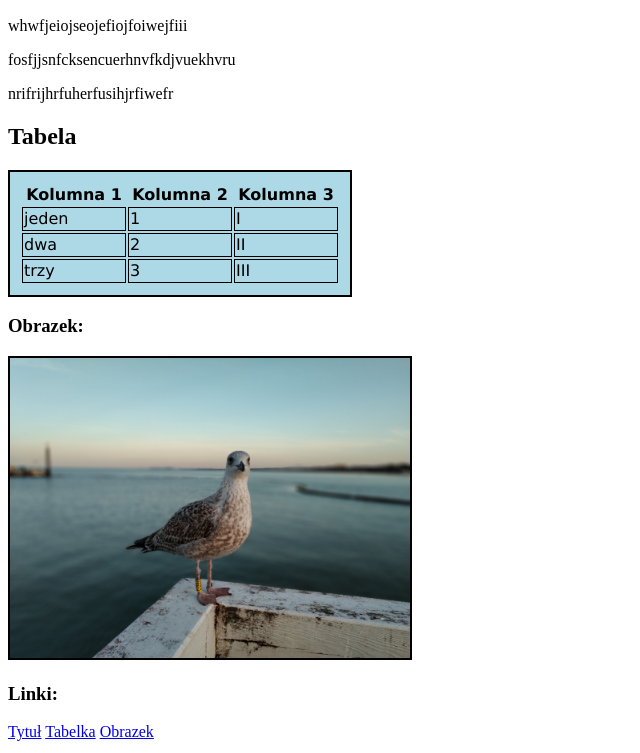
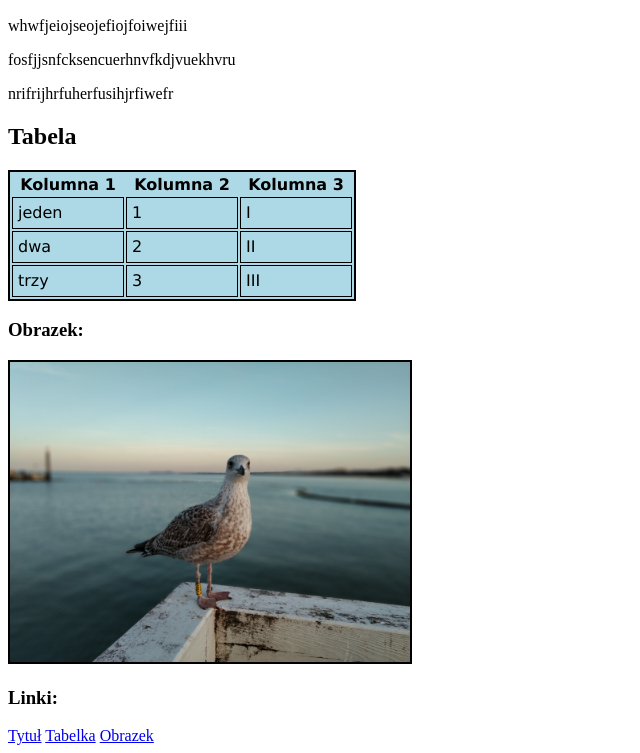
Before and after one commit to bzukowska/bzukowska.github.io, a plain HTML site: page index.html in a window 1280 px wide. Shown: the part 110-863 px from the top of the page, without its empty margins (0-640 px from the left). Drawn offline with Linux system fonts and the light colour scheme.

Commit message:
Update styl.css

```diff
--- a/styl.css
+++ b/styl.css
@@ -6,7 +6,6 @@ img{
 
 table{
   border:2px solid black;
-  padding:10px;
   background: lightblue;
   text-align:middle;
   font-family:Verdana;
@@ -15,5 +14,7 @@ table{
 td{
   width:100px;
   height:20px;
-  border: 1px solid black
+  padding:5px;
+  border: 1px solid black;
+  text-align:middle;
 }
```
